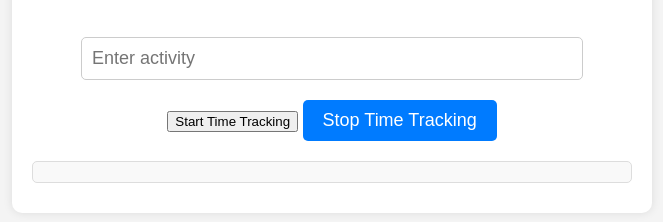
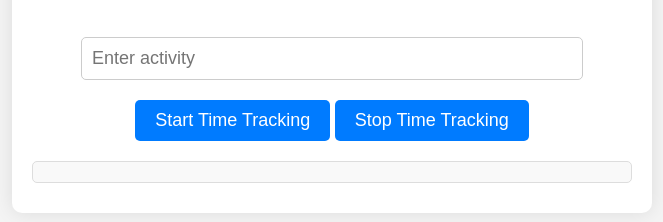
Before and after one commit to Rerej21/TimeTracker, a plain HTML site: page index.html in a window 1280 px wide. Shown: the part 186-408 px from the top of the page, without its empty margins (308-971 px from the left). Drawn offline with Linux system fonts and the light colour scheme.

Commit message:
second edit

```diff
--- a/index.html
+++ b/index.html
@@ -18,7 +18,7 @@
         padding: 20px;
         background-color: #fff;
         border-radius: 10px;
-        box-shadow: 0 0 10px rgba(0, 0, 0, 0.1);
+        box-shadow: 0 0 20px rgba(0, 0, 0, 0.1);
     }
     h1 {
         margin-top: 0;
@@ -44,6 +44,8 @@
         border: 1px solid #ddd;
         border-radius: 5px;
         background-color: #f9f9f9;
+        max-height: 200px;
+        overflow-y: auto;
     }
     #activity-list p {
         margin: 5px 0;
@@ -75,7 +77,7 @@
         <div id="timer">00:00:00</div>
         <input type="text" id="activity-input" placeholder="Enter activity">
         <br>
-        <button onclick="startTimer()">Start Time Tracking</button>
+        <button onclick="startTimer()" id="stop-button">Start Time Tracking</button>
         <button onclick="stopTimer()" id="stop-button">Stop Time Tracking</button>
         <div id="activity-list"></div>
         <div id="error-message" class="error-message"></div>
```
Also changed, not shown: 1 other file.
